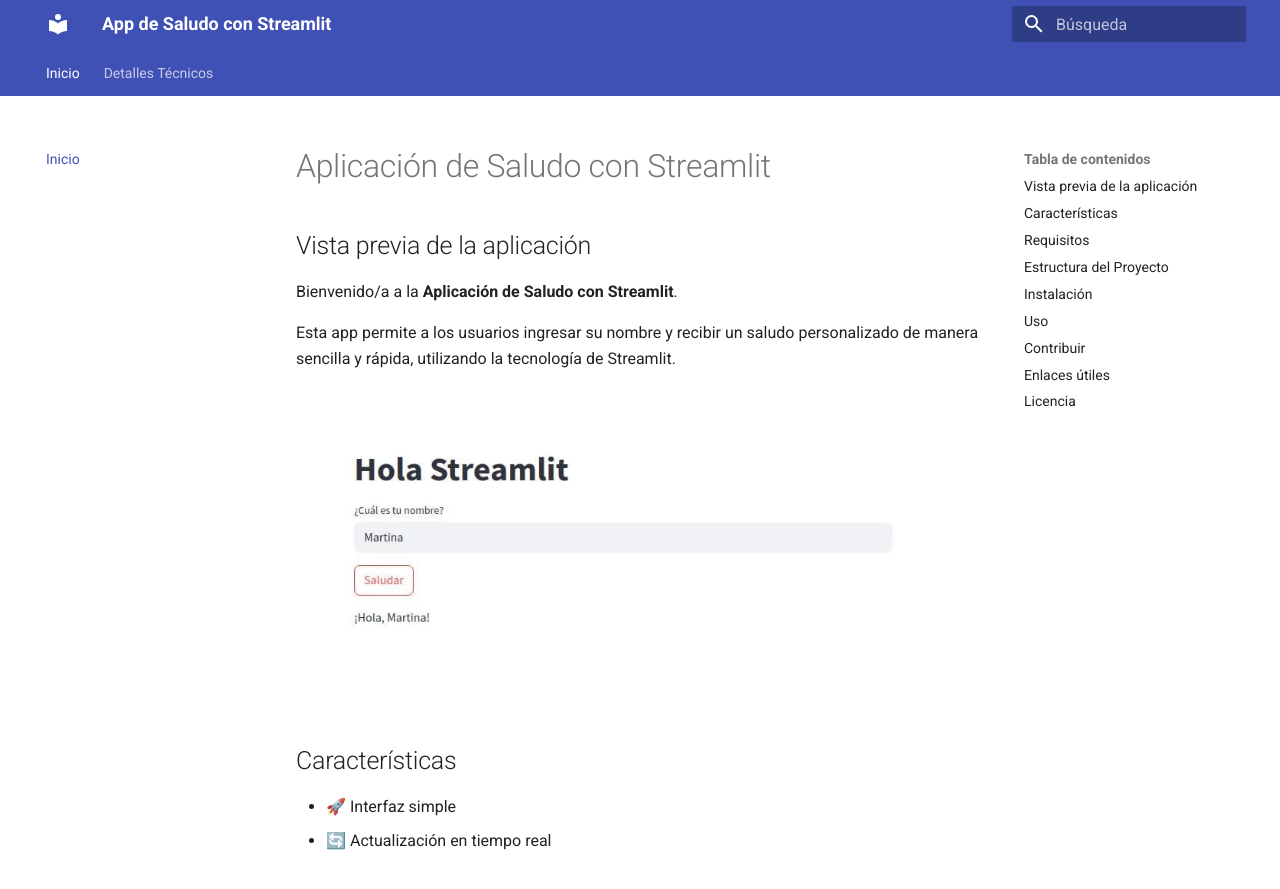
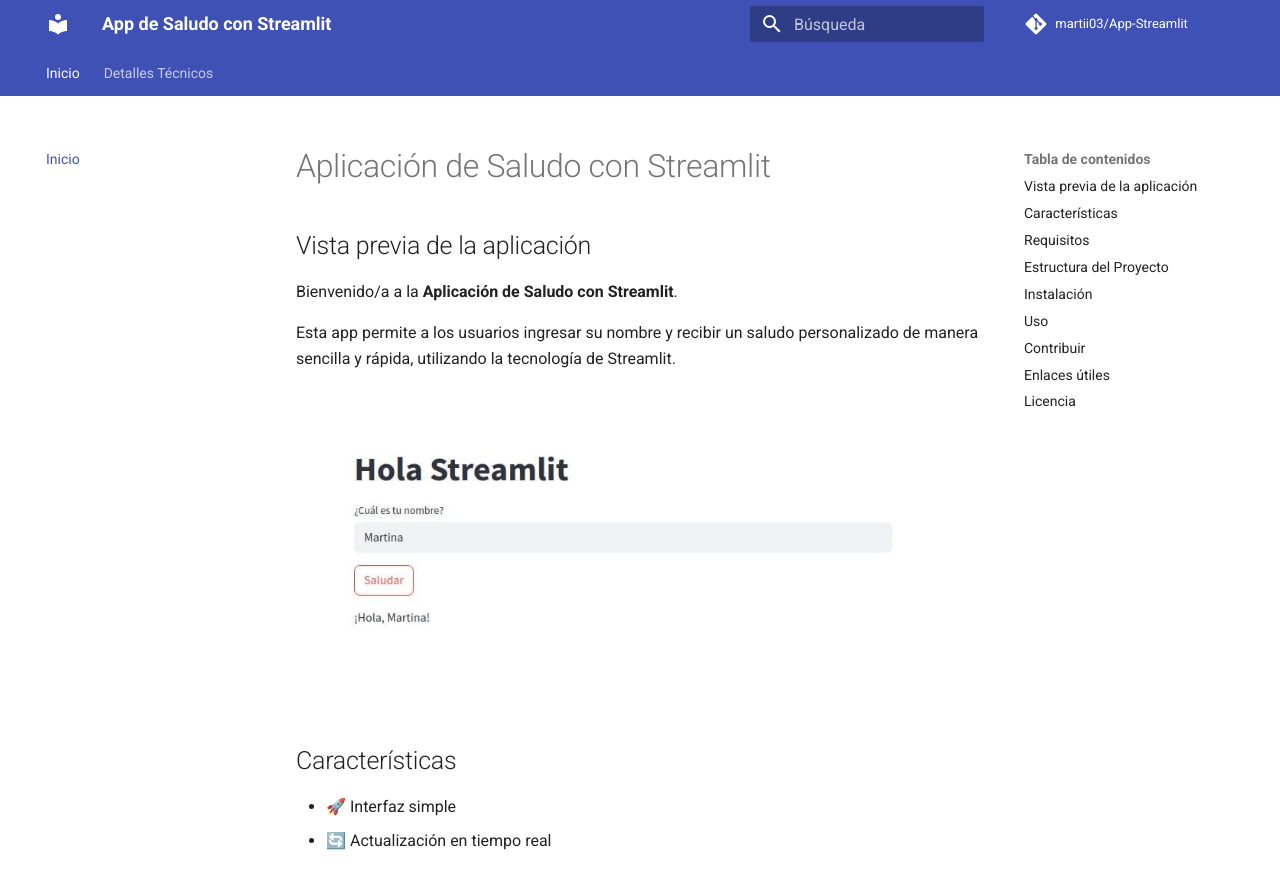
Before and after one commit to Martii03/App-Streamlit, an MkDocs documentation site: the page built from docs/index.md, in a window 1280 px wide and 900 px high. Shown: the top 889 px of the window. Built offline with MkDocs 1.6.1 and Material for MkDocs 9.7.7, drawn with Linux system fonts in a browser that asks for light colours; comment, search, counter and statistics services are not loaded.

Commit message:
Actualizar configuración de MkDocs y GitHub Actions

```diff
--- a/mkdocs.yml
+++ b/mkdocs.yml
@@ -1,4 +1,8 @@
 site_name: App de Saludo con Streamlit
+site_url: https://martii03.github.io/App-Streamlit/
+repo_url: https://github.com/martii03/App-Streamlit
+repo_name: martii03/App-Streamlit
+
 theme:
   name: material
   language: es
@@ -7,6 +11,7 @@
     - navigation.tracking
     - navigation.tabs
     - navigation.top
+    - search.highlight
 
 nav:
   - Inicio: index.md
```
Also changed, not shown: 1 other file.
